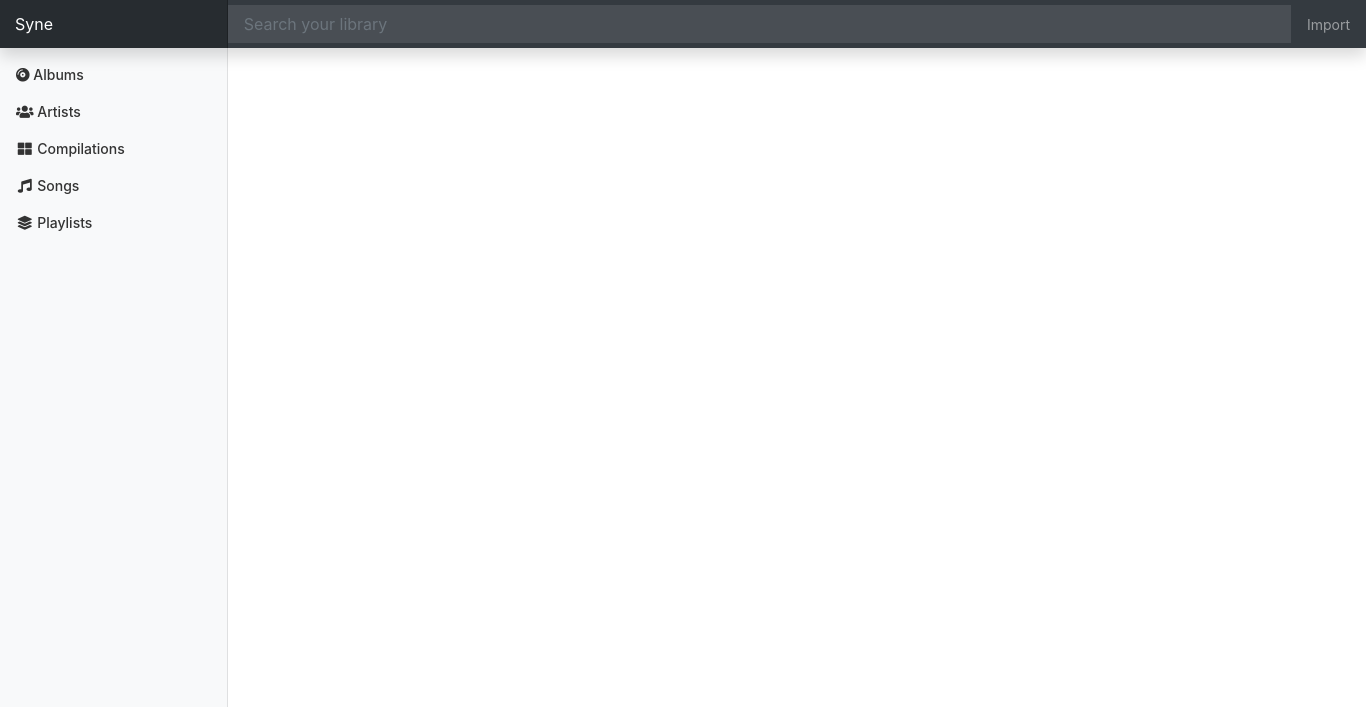
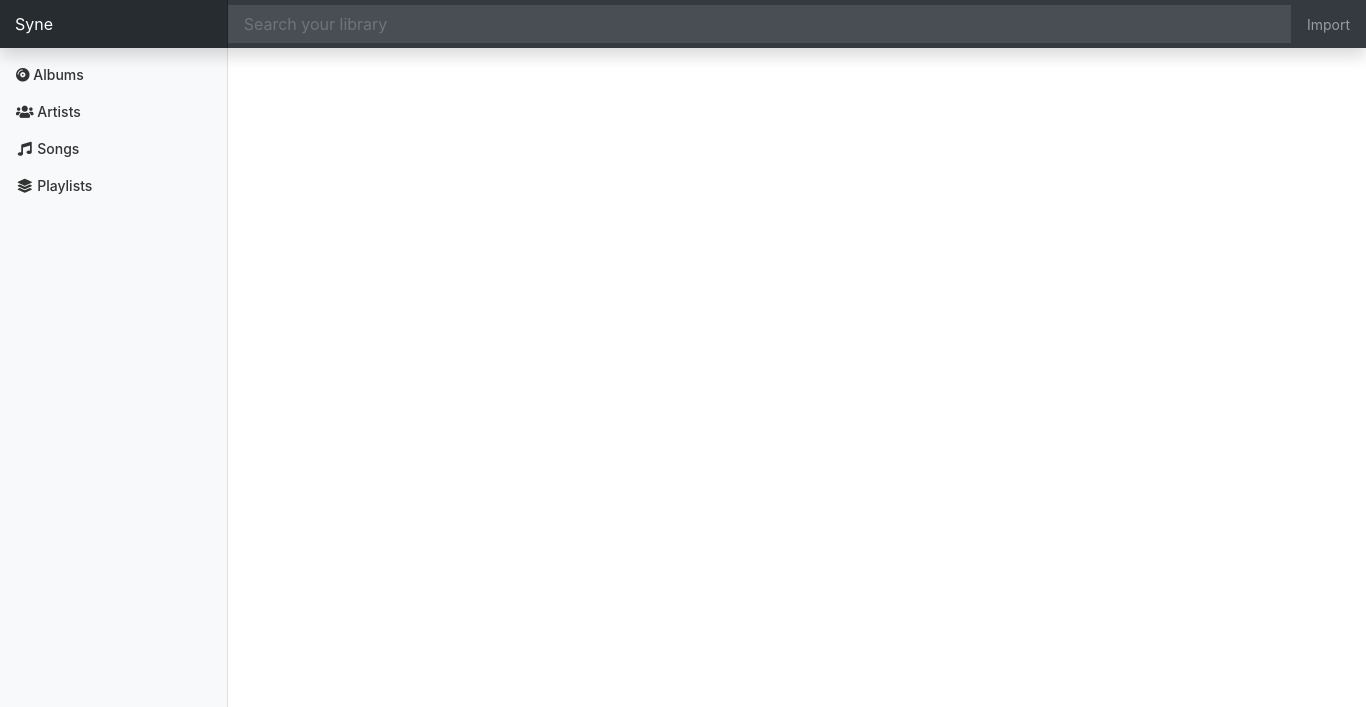
Before and after one commit to ejj28/syne, an Electron app: page src/index.html in a window 1366 px wide. Shown: the top 707 px of the page. Drawn offline with nearby package versions, Linux system fonts and the light colour scheme; no server answers.

Commit message:
Remove compilations tab

```diff
--- a/src/index.html
+++ b/src/index.html
@@ -46,11 +46,6 @@
                             <li class="nav-item">
                                 <a class="nav-link" href="#">
                                     <i class="fas fa-fw fa-users"></i> Artists
-                                </a>
-                            </li>
-                            <li class="nav-item">
-                                <a class="nav-link" href="#">
-                                    <i class="fas fa-fw fa-th-large"></i> Compilations
                                 </a>
                             </li>
                             <li class="nav-item">
```
Also changed, not shown: src/library.js (added).
